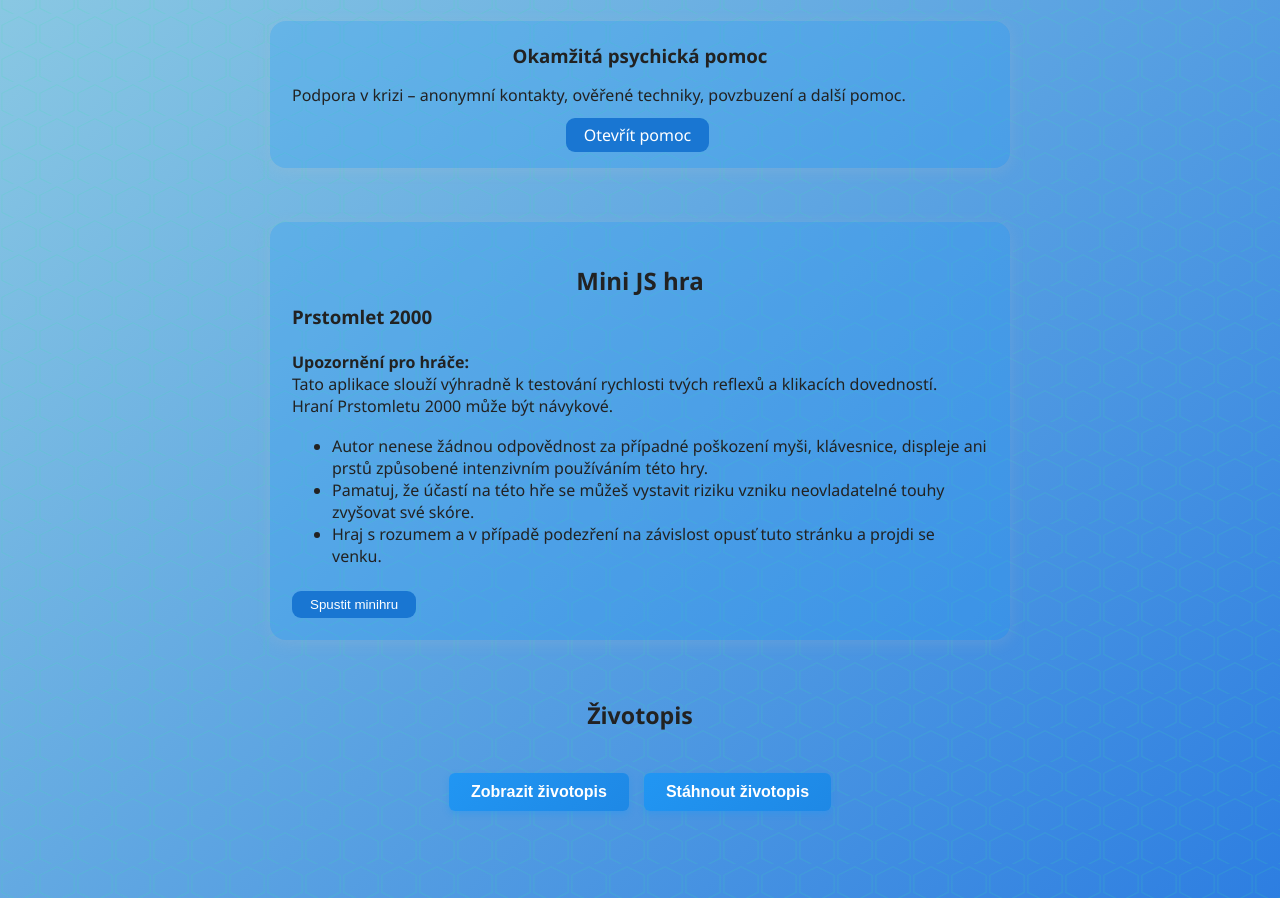
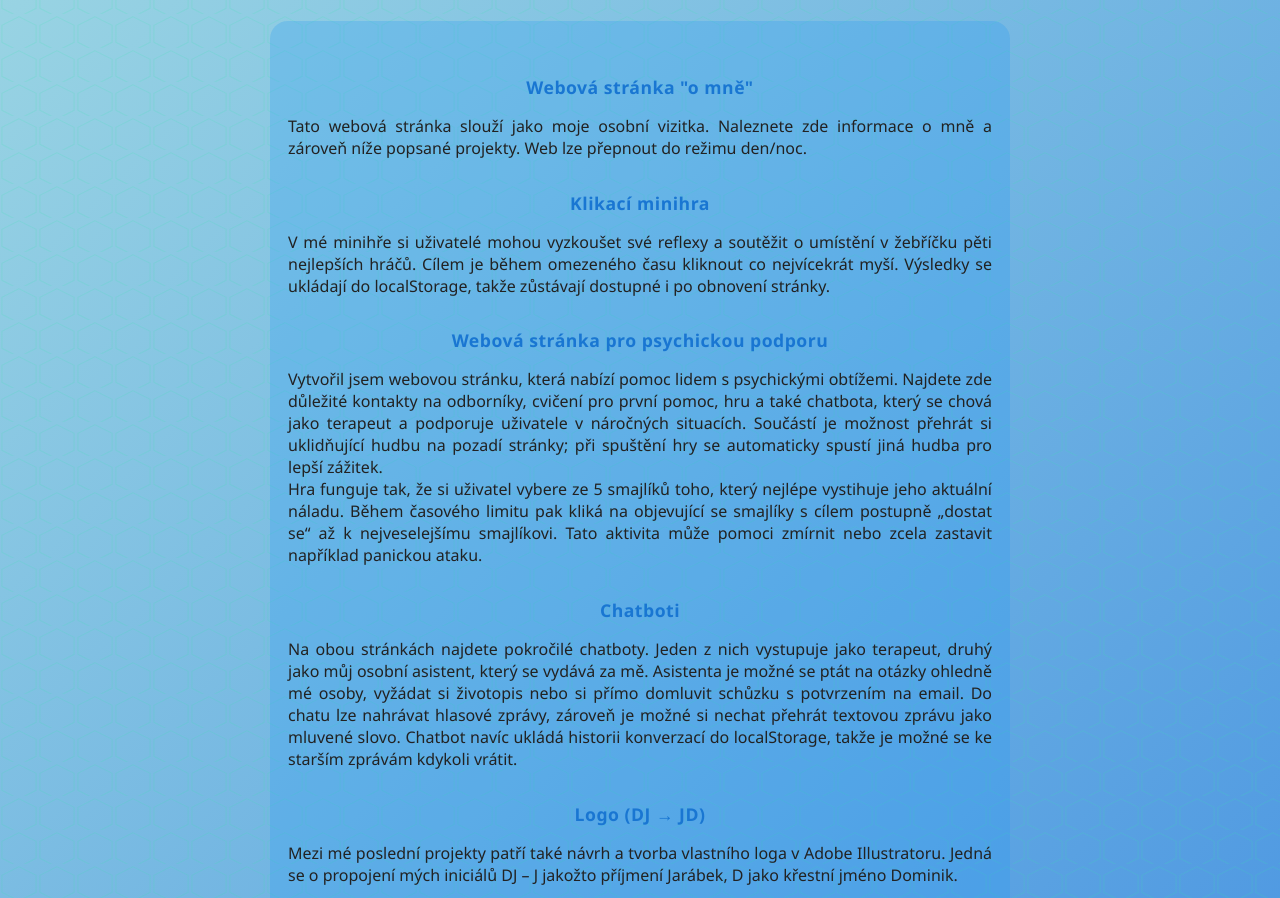
Before and after one commit to Dominik-Jarabek/moj-chatbot, a website: page public/index.html in a window 1280 px wide. Shown: the part 1652-2550 px from the top of the page. Drawn offline with Linux system fonts and the light colour scheme.

Commit message:
Version 11.5 - vložení mnou vytvořeného loga, grafická úprava webu, popis projktů.

```diff
--- a/public/index.html
+++ b/public/index.html
@@ -10,7 +10,7 @@
 
   <div class="site-wrap">
     <header id="main-header">
-      <img src="Profilovka.jpg" alt="Dominik - profilová fotka" class="avatar" id="avatar-img">
+      <img src="Logo_DJ.png" alt="Dominik - profilová fotka" class="avatar" id="avatar-img">
       <h1 id="main-title">Dominik Jarábek</h1>
       <p class="subtitle">„Budu váš nový JavaScript programátor!“</p>
       <nav class="main-nav">
@@ -59,11 +59,40 @@
       <section id="projects">
 
   <h2 class="section-title">Projekty</h2>
+
+ <div class="project-description">
+  <h4>Webová stránka "o mně"</h4>
+  <p>
+    Tato webová stránka slouží jako moje osobní vizitka. Naleznete zde informace o mně a zároveň níže popsané projekty. Web lze přepnout do režimu den/noc.
+  </p>
+   <h4>Klikací minihra</h4>
+    <p>
+      V mé minihře si uživatelé mohou vyzkoušet své reflexy a soutěžit o umístění v žebříčku pěti nejlepších hráčů. Cílem je během omezeného času kliknout co nejvícekrát myší. Výsledky se ukládají do localStorage, takže zůstávají dostupné i po obnovení stránky.
+    </p>
+
+    <h4>Webová stránka pro psychickou podporu</h4>
+    <p>
+      Vytvořil jsem webovou stránku, která nabízí pomoc lidem s psychickými obtížemi. Najdete zde důležité kontakty na odborníky, cvičení pro první pomoc, hru a také chatbota, který se chová jako terapeut a podporuje uživatele v náročných situacích. Součástí je možnost přehrát si uklidňující hudbu na pozadí stránky; při spuštění hry se automaticky spustí jiná hudba pro lepší zážitek.<br>
+      Hra funguje tak, že si uživatel vybere ze 5 smajlíků toho, který nejlépe vystihuje jeho aktuální náladu. Během časového limitu pak kliká na objevující se smajlíky s cílem postupně „dostat se“ až k nejveselejšímu smajlíkovi. Tato aktivita může pomoci zmírnit nebo zcela zastavit například panickou ataku.
+    </p>
+
+    <h4>Chatboti</h4>
+    <p>
+      Na obou stránkách najdete pokročilé chatboty. Jeden z nich vystupuje jako terapeut, druhý jako můj osobní asistent, který se vydává za mě. Asistenta je možné se ptát na otázky ohledně mé osoby, vyžádat si životopis nebo si přímo domluvit schůzku s potvrzením na email. Do chatu lze nahrávat hlasové zprávy, zároveň je možné si nechat přehrát textovou zprávu jako mluvené slovo. Chatbot navíc ukládá historii konverzací do localStorage, takže je možné se ke starším zprávám kdykoli vrátit.
+    </p>
+
+    <h4>Logo (DJ → JD)</h4>
+    <p>
+      Mezi mé poslední projekty patří také návrh a tvorba vlastního loga v Adobe Illustratoru. Jedná se o propojení mých iniciálů DJ – J jakožto příjmení Jarábek, D jako křestní jméno Dominik.
+    </p>
+    <img src="Logo_DJ.png" alt="Popis" class="centered-img">
+  </div>
+
   <div class="projects-list">
 
     <!-- NOVÁ KARTA -->
     <div class="project-card highlight-card">
-      <h3>Okamžitá psychická pomoc</h3>
+      <h2>Okamžitá psychická pomoc</h2>
       <p>Podpora v krizi – anonymní kontakty, ověřené techniky, povzbuzení a další pomoc.</p>
       <a href="psycho.html" target="_blank" class="contact-btn">
         Otevřít pomoc
--- a/public/style.css
+++ b/public/style.css
@@ -27,17 +27,17 @@ header {
     opacity 0.45s cubic-bezier(.7,.1,.3,1),
     background 0.45s;
 }
+
 header .avatar {
   width: 110px;
   height: 110px;
-  border-radius: 50%;
-  object-fit: cover;
-  box-shadow: 0 4px 20px #2196f355, 0 0px 0 #fff7;
-  border: 3px solid #fff;
+  border-radius: 5%;
+  object-fit: contain;
   display: block;
   margin: 10px auto 14px auto;
   transition: width 0.55s, height 0.55s;
 }
+
 header h1 {
   font-size: 2.12em;
   margin: 0.3em 0 0.09em 0;
@@ -173,7 +173,7 @@ p {
   padding: 22px;
   margin-bottom: 22px;
 }
-.project-card p b {
+.project-card p b{
   color: #1565c0;
   display: block;
   text-align: center;
@@ -183,7 +183,22 @@ p {
   text-align: center;
   text-align: justify;
 }
-.project-card h3 { margin: 0; }
+.project-card h3 { margin: 0;
+text-align: center;
+ }
+ .project-card button{
+  background: #1976d2;
+  color: #fff;
+  border: none;
+  border-radius: 9px;
+  padding: 6px 18px;
+  margin: 16px auto 0 auto !important;   /* tlačítko uprostřed s horní mezerou */
+  cursor: pointer;
+  text-decoration: none;
+  transition: background .2s;
+  display: block;              /* zajistí blokové zobrazení a centrování */
+  text-align: center;          /* text uvnitř tlačítka zarovnat na střed */
+ }
 .project-card button, .project-card a {
   background: #1976d2;
   color: #fff;
@@ -195,6 +210,7 @@ p {
   cursor: pointer;
   text-decoration: none;
   transition: background .2s;
+
 }
 .project-card a:hover, .project-card button:hover { background: #388ee7; }
 footer {
@@ -205,6 +221,38 @@ footer {
   letter-spacing: 1px;
   z-index: 20;
   position: relative;
+}
+.project-description {
+  max-width: 720px;
+  margin: 0 auto 34px auto;
+  padding: 22px 18px;
+  background:  rgba(33, 150, 243, 0.25);
+  border-radius: 18px;
+  box-shadow: none;
+}
+
+
+.project-description h4 {
+  font-size: 1.1em;
+  color: #1976d2;
+  margin-top: 1.8em;
+  margin-bottom: 0.5em;
+  font-weight: 700;
+  letter-spacing: 0.5px;
+}
+
+.project-description p {
+  text-align: justify;
+  margin-bottom: 1.2em;
+  font-size: 1em;
+  color: #222;
+}
+
+.centered-img {
+  display: block;
+  margin: 28px auto;
+  max-width: 30%;
+  height: auto;
 }
 
 /* === MODAL === */
@@ -546,9 +594,25 @@ body.dark #theme-toggle .toggle-slider {
 #theme-toggle:hover .icon-moon { filter: brightness(1.22); }
 
 /* === DARK MODE === */
+body.dark .project-description {
+  background:rgba(38, 65, 80, 0.35);
+  box-shadow: 0 2px 14px 0 #9f9f9f44;
+}
+body.dark .project-description h4 {
+  color: #baf3e3;
+}
+body.dark .project-description p {
+  color: #e0f5f7;
+}
+
 body.dark {
   background: linear-gradient(135deg, #161b2e 0%, #1b3441 100%);
   color: #f3f8fd;
+}
+body.dark header .avatar
+{
+  background-color: #334f6a;
+  box-shadow: 0 4px 20px #2196f355, 0 0px 0 #fff7;
 }
 body.dark .project-card,
 body.dark .skills-list li {
```
Also changed, not shown: public/Logo_DJ.png (added), 1 other file.
